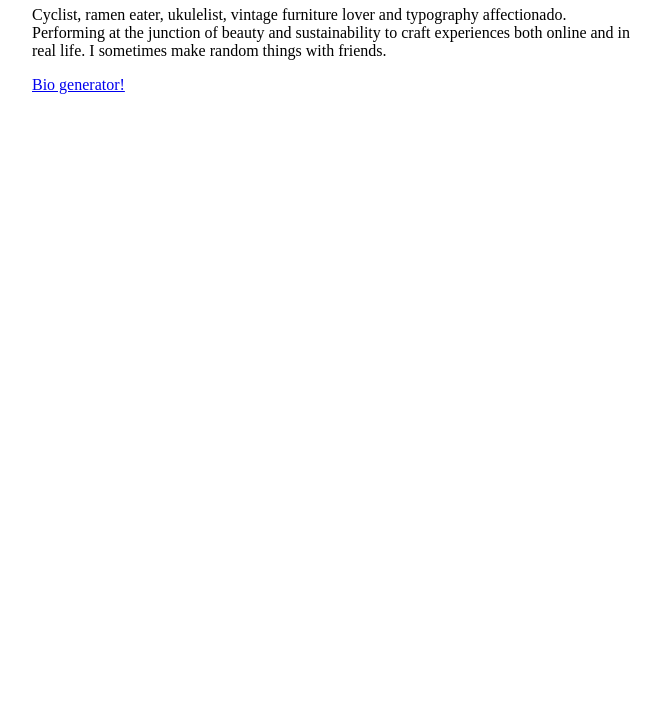
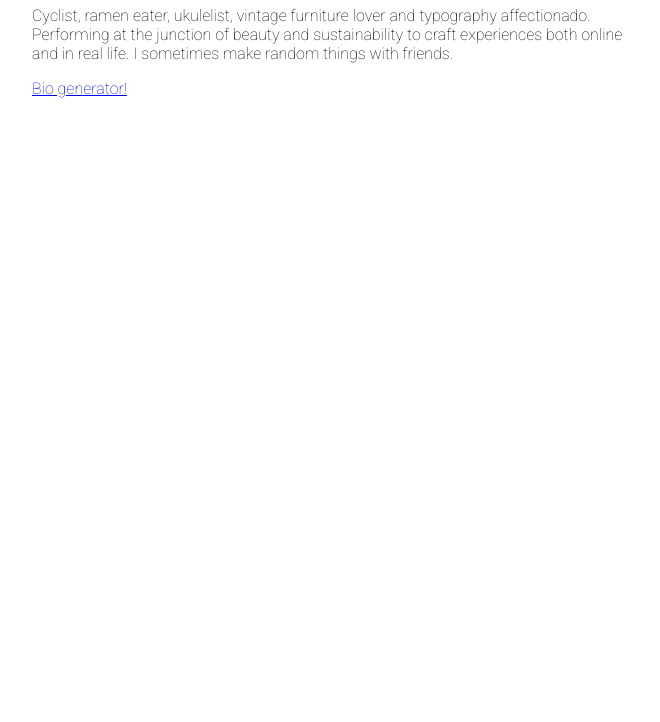
Before and after one commit to A-sad-ali/firstsitewindows, a plain HTML site: page fonttest/index.html in a window 1280 px wide. Shown: the part 78-800 px from the top of the page, without its empty margins (308-968 px from the left). Drawn offline with Linux system fonts and the light colour scheme.

Commit message:
font added, tried diiferent fonts

```diff
--- a/fonttest/index.html
+++ b/fonttest/index.html
@@ -1,18 +1,32 @@
-<!doctype html>
+<!DOCTYPE html>
 <html lang="en">
-<head>
-	<meta charset="UTF-8">
-	<title>Font Test Page</title>
-	<link href="styles.css" rel="stylesheet">
-</head>
+  <head>
+    <meta charset="UTF-8" />
+    <title>Font Test Page</title>
+    <!-- Google Font -->
+    <link rel="preconnect" href="https://fonts.googleapis.com" />
+    <link rel="preconnect" href="https://fonts.gstatic.com" crossorigin />
+    <link
+      href="https://fonts.googleapis.com/css2?family=Roboto:ital,wght@0,100..900;1,100..900&display=swap"
+      rel="stylesheet"
+    />
 
-<body>
+    <!-- My style below -->
+    <link href="styles.css" rel="stylesheet" />
+  </head>
 
-	<h1>My Amazing Bio</h1>
+  <body class="roboto">
+    <h1>My Amazing Bio</h1>
 
-	<p>Cyclist, ramen eater, ukulelist, vintage furniture lover and typography affectionado. Performing at the junction of beauty and sustainability to craft experiences both online and in real life. I sometimes make random things with friends.</p>
+    <p>
+      Cyclist, ramen eater, ukulelist, vintage furniture lover and typography
+      affectionado. Performing at the junction of beauty and sustainability to
+      craft experiences both online and in real life. I sometimes make random
+      things with friends.
+    </p>
 
-	<p><a href="https://tautau.co/designer-bio">Bio generator!</a></p>
-
-</body>
+    <footer>
+      <p><a href="https://tautau.co/designer-bio">Bio generator!</a></p>
+    </footer>
+  </body>
 </html>
--- a/fonttest/styles.css
+++ b/fonttest/styles.css
@@ -6,13 +6,13 @@
   font-style: normal;
 }
 
-@font-face {
+/* @font-face {
   font-family: "freightround_probook";
   src: url("fonts/freightroundprobook-webfont.woff2") format("woff2"),
     url("fonts/freightroundprobook-webfont.woff") format("woff");
   font-weight: normal;
   font-style: normal;
-}
+} */
 
 @font-face {
   font-family: "freightround_prolight";
@@ -25,6 +25,15 @@
 body {
   max-width: 600px;
   margin: auto;
+  /* font-family: "freightround_prolight", sans-serif, Arial; */
+}
+
+.roboto {
+  font-family: "Roboto", sans-serif;
+  font-optical-sizing: auto;
+  font-weight: 100;
+  font-style: normal;
+  font-variation-settings: "wdth" 100;
 }
 
 h1 {
```
